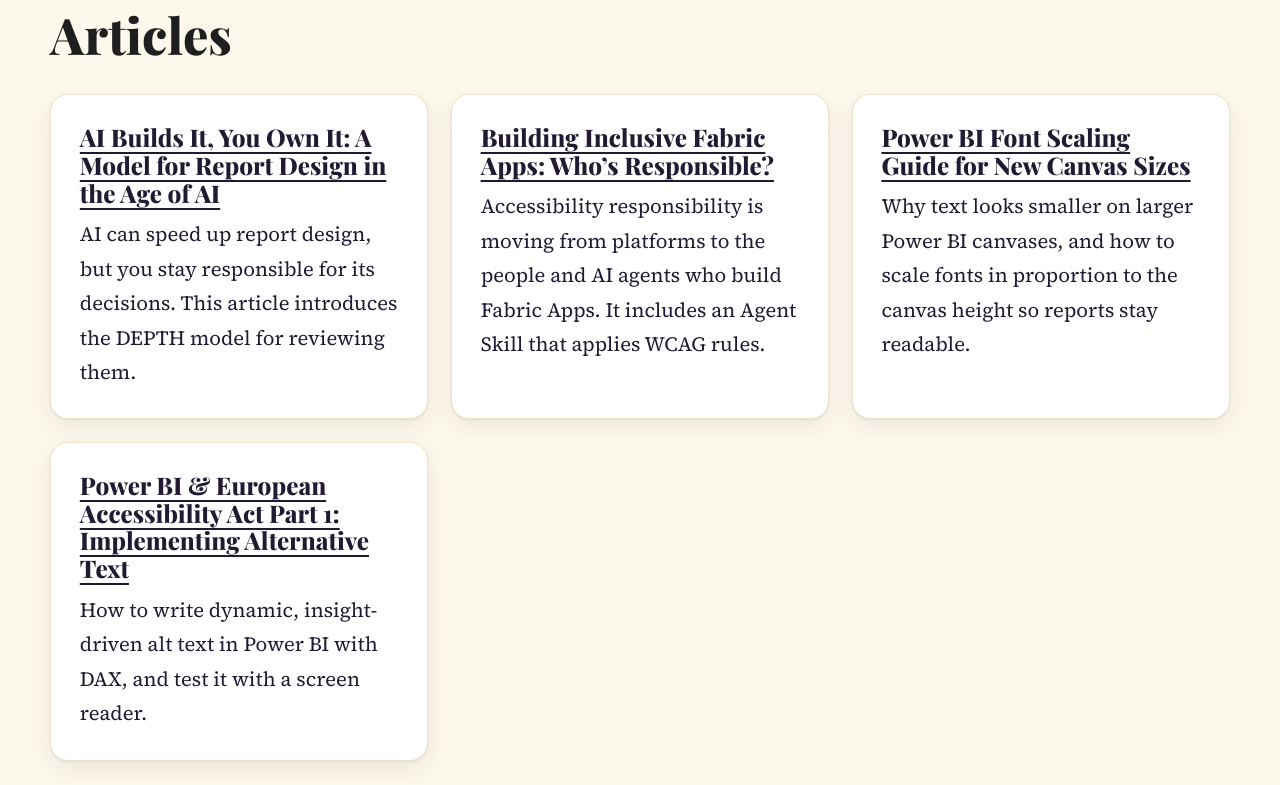
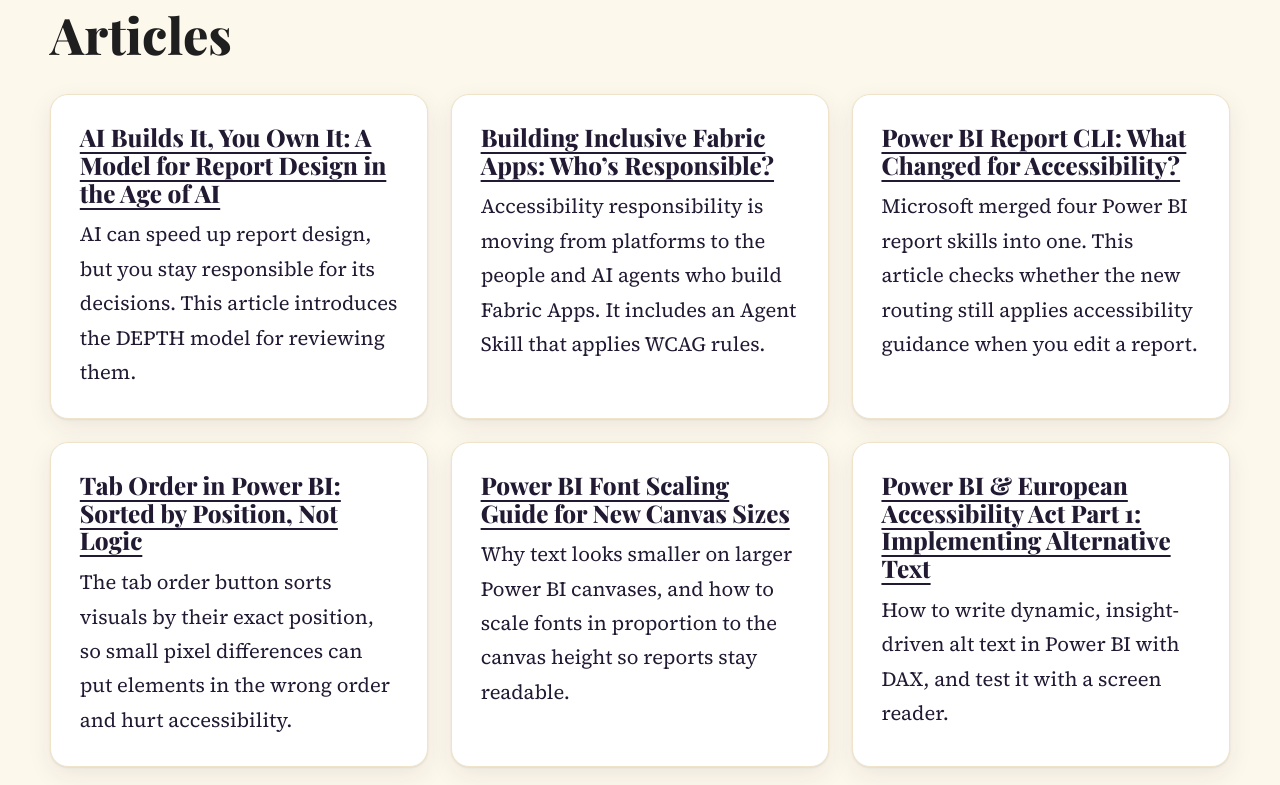
Before and after one commit to Juls-BI/juls-bi.github.io, a plain HTML site: page index.html in a window 1280 px wide. Shown: the part 7200-7985 px from the top of the page. Drawn offline with Linux system fonts and the light colour scheme; no server answers.

Commit message:
Add two more articles in date order
Co-Authored-By: Claude Sonnet 5.5 <noreply@anthropic.com>
Claude-Session: https://claude.ai/code/session_013VTtdhBDbdFrUGrRuq3ADD

```diff
--- a/data/site.js
+++ b/data/site.js
@@ -27,6 +27,16 @@ window.SITE = {
       title: "Building Inclusive Fabric Apps: Who\u2019s Responsible?",
       summary: "Accessibility responsibility is moving from platforms to the people and AI agents who build Fabric Apps. It includes an Agent Skill that applies WCAG rules.",
       url: "https://data-tides.com/2026/11/02/building-inclusive-fabric-apps/"
+    },
+    {
+      title: "Power BI Report CLI: What Changed for Accessibility?",
+      summary: "Microsoft merged four Power BI report skills into one. This article checks whether the new routing still applies accessibility guidance when you edit a report.",
+      url: "https://data-tides.com/2026/10/29/power-bi-report-cli-what-changed-for-accessibility/"
+    },
+    {
+      title: "Tab Order in Power BI: Sorted by Position, Not Logic",
+      summary: "The tab order button sorts visuals by their exact position, so small pixel differences can put elements in the wrong order and hurt accessibility.",
+      url: "https://data-tides.com/2026/10/21/tab-order-in-power-bi-sorted-by-position-not-logic/"
     },
     {
       title: "Power BI Font Scaling Guide for New Canvas Sizes",
--- a/index.html
+++ b/index.html
@@ -225,7 +225,7 @@
     </nav>
   </div>
 </footer>
-<script src="data/site.js?v=7"></script>
+<script src="data/site.js?v=8"></script>
 <script src="assets/js/nav.js?v=6"></script>
 <script src="assets/js/app.js?v=6"></script>
 </body>
```
